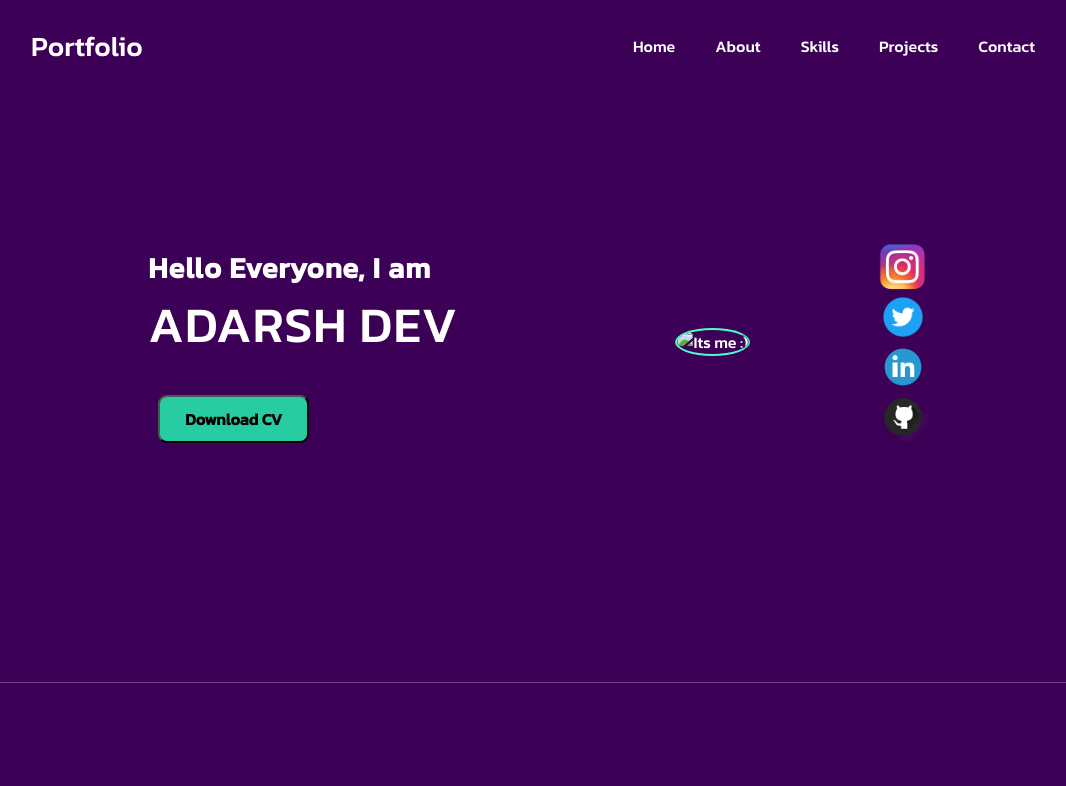
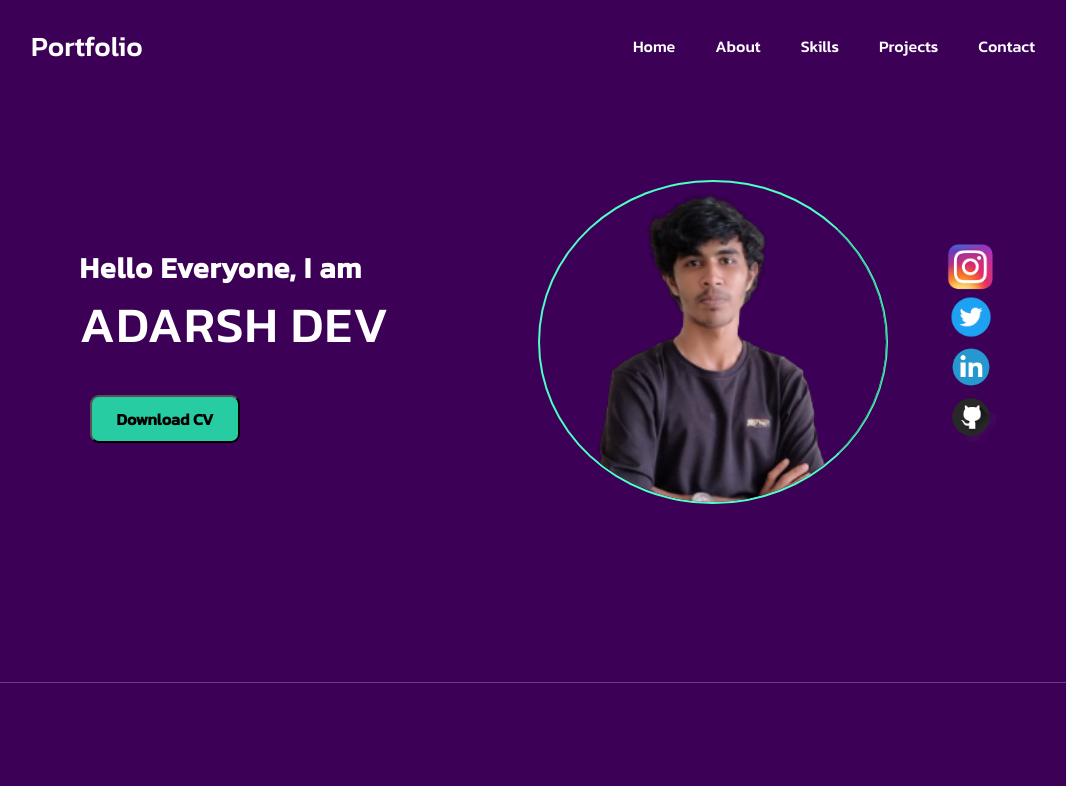
Before and after one commit to AdarshDev9349/Learning_fest_portfolio, a plain HTML site: page index.html in a window 1280 px wide. Shown: the top 786 px of the page, without its empty margins (97-1163 px from the left). Drawn offline with nearby package versions, Linux system fonts and the light colour scheme; the site is published under a folder, as on GitHub Pages, so addresses that start at the root find nothing.

Commit message:
Update index.html

```diff
--- a/index.html
+++ b/index.html
@@ -34,7 +34,7 @@
       <a href=""><button>Download CV</button></a>
     </div>
     <div class="mypic">
-        <img class="myimg"  src="/assets/Adarshdev.png" alt="Its me :)" srcset="">
+        <img class="myimg"  src="./assets/Adarshdev.png" alt="Its me :)" srcset="">
     </div>
     <div class="social-icons">
         <a href="https://www.instagram.com/adarsh_dev_achu/"><img src="./assets/instagram-logo.png" alt="Facebook"></a>
```
